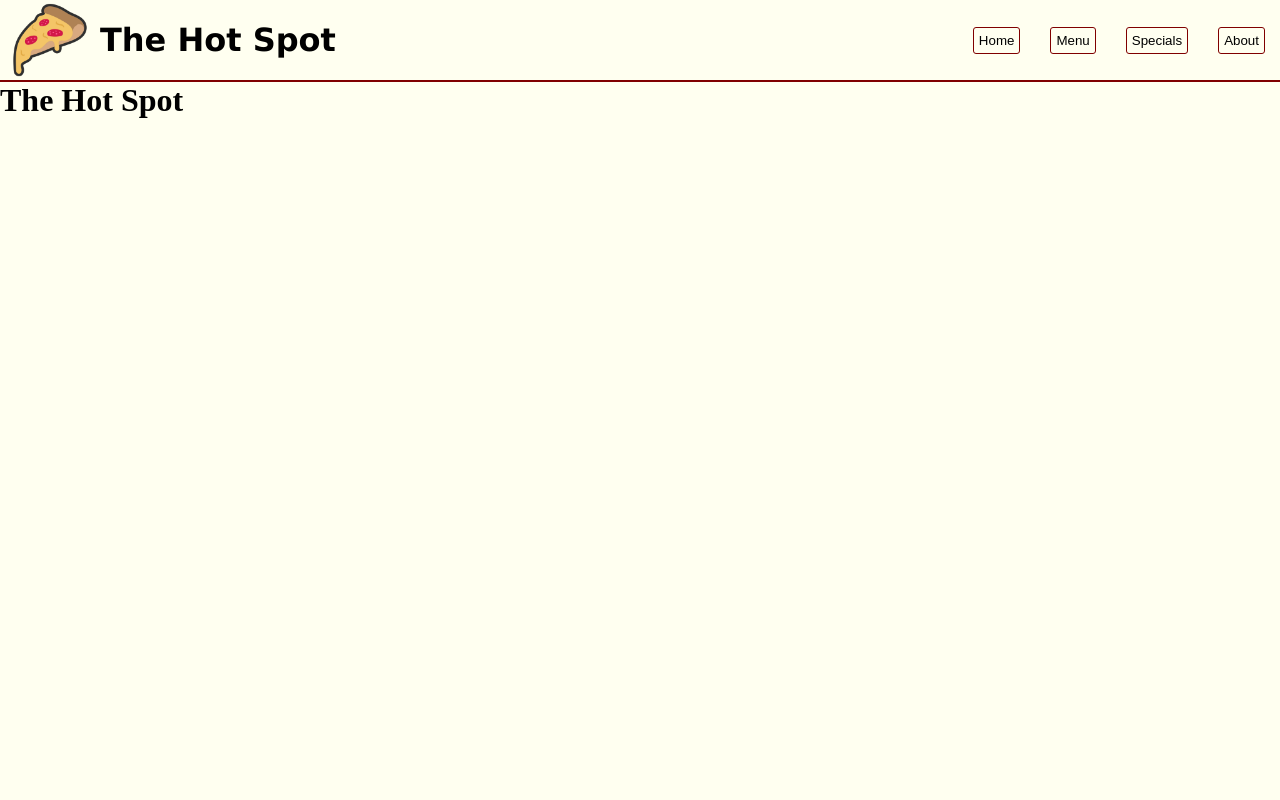
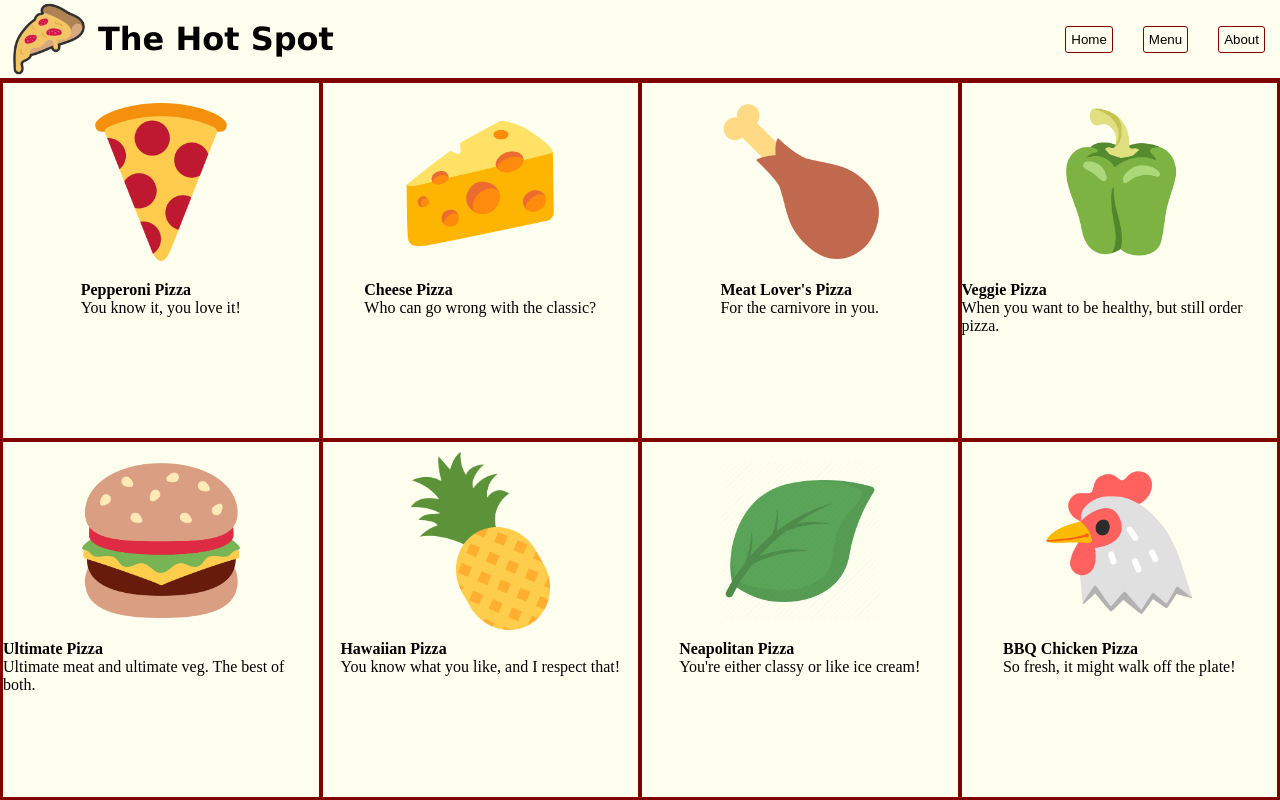
Before and after one commit to Aosegir/restaurant-page, a website built with webpack: page src/index.html in a window 1280 px wide. Both pictures are taken after a click on the button "Menu". Built offline with nearby package versions, Linux system fonts and the light colour scheme.

Commit message:
Updated CSS and JS to complete menu UI.

```diff
--- a/src/index.html
+++ b/src/index.html
@@ -14,7 +14,6 @@
         <nav id="buttons">
             <button id="home">Home</button>
             <button id="menu">Menu</button>
-            <button id="specials">Specials</button>
             <button id="about">About</button>
         </nav>
     </header>
--- a/src/index.js
+++ b/src/index.js
@@ -5,7 +5,6 @@ import Pizza from "../images/pizza.jpeg";
 //DOM VARIABLES
 let homeButton = document.getElementById('home');
 let menuButton = document.getElementById('menu');
-let specialsButton = document.getElementById('specials');
 let aboutButton = document.getElementById('about');
 
 // content is the scope we will be building the website pages within
@@ -30,33 +29,19 @@ function clearPage() {
     HOME PAGE LOADER
 */
 function loadHome() {
-    /*
-        div to contain everything
-            subdiv to contain image on left 3rd of screen
-                image  (pizza slice)
-            subdiv to contain history text on right 2/3rds of screen
-                title header
-                lorem ipsum history
-    */
-
     //DIV BUILDERS
     let contentDiv = document.createElement('div');
     let leftDiv = document.createElement('div');
     let rightDiv = document.createElement('div');
 
     //LEFT DIV
-    leftDiv.classList.add('flex');
-    leftDiv.classList.add('single');
+    leftDiv.classList.add('flex', 'single');
     let homeImage = new Image();
     homeImage.src = Pizza;
     leftDiv.appendChild(homeImage);
 
     //RIGHT DIV
-    rightDiv.classList.add('flex');
-    rightDiv.classList.add('column');
-    rightDiv.classList.add('main-center');
-    rightDiv.classList.add('cross-center');
-    rightDiv.classList.add('double');
+    rightDiv.classList.add('flex', 'column', 'main-center', 'cross-center', 'double');
     let homeHeader = document.createElement('h1');
     homeHeader.textContent = 'Welcome to The Hot Spot!';
     rightDiv.appendChild(homeHeader);
@@ -77,20 +62,70 @@ function loadHome() {
     MENU PAGE LOADER
 */
 function loadMenu() {
-    // BUILDING HEADER TEXT
-    let headerText = document.createElement('h1');
-    headerText.textContent = "The Hot Spot";
-    content.appendChild(headerText);
-}
+    let contentDiv = document.createElement('div');
+    contentDiv.classList.add('grid');
+    for(let i = 0; i < 8; i++) {
+        // GRID ITEM
+        let gridItem = document.createElement('div');
+        gridItem.classList.add('flex', 'column', 'cross-center', 'menu-border');
 
-/*
-    SPECIALS PAGE LOADER
-*/
-function loadSpecials() {
-    // BUILDING TEXT BLURB
-    let text = document.createElement('p');
-    text.textContent = "Text"
-    content.appendChild(text);
+        // IMAGE
+        let itemImage = new Image();
+        itemImage.src = `../images/menu/menu-${i}.png`;
+        itemImage.classList.add('contain');
+        gridItem.appendChild(itemImage);
+
+        // TEXT
+        let textContent = document.createElement('div');
+        let itemName = document.createElement('h4');
+        let itemDesc = document.createElement('p');
+
+        switch(i) {
+            case 0:
+                itemName.textContent = "Pepperoni Pizza";
+                itemDesc.textContent = "You know it, you love it!";
+                break;
+            case 1:
+                itemName.textContent = "Cheese Pizza";
+                itemDesc.textContent = "Who can go wrong with the classic?";
+                break;
+            case 2:
+                itemName.textContent = "Meat Lover's Pizza";
+                itemDesc.textContent = "For the carnivore in you.";
+                break;
+            case 3:
+                itemName.textContent = "Veggie Pizza";
+                itemDesc.textContent = "When you want to be healthy, but still order pizza.";
+                break;
+            case 4:
+                itemName.textContent = "Ultimate Pizza";
+                itemDesc.textContent = "Ultimate meat and ultimate veg. The best of both.";
+                break;
+            case 5:
+                itemName.textContent = "Hawaiian Pizza";
+                itemDesc.textContent = "You know what you like, and I respect that!";
+                break;
+            case 6:
+                itemName.textContent = "Neapolitan Pizza";
+                itemDesc.textContent = "You're either classy or like ice cream!";
+                break;
+            case 7:
+                itemName.textContent = "BBQ Chicken Pizza";
+                itemDesc.textContent = "So fresh, it might walk off the plate!";
+                break;
+            default:
+                alert("Error! Something went wrong!");
+                break;
+        };
+
+        textContent.append(itemName);
+        textContent.append(itemDesc);
+        gridItem.append(textContent);
+        contentDiv.append(gridItem);
+    }
+    contentDiv.id = "menu-grid";
+
+    content.appendChild(contentDiv);
 }
 
 /*
@@ -115,11 +150,6 @@ menuButton.addEventListener('click', () => {
     loadMenu();
 });
 
-specialsButton.addEventListener('click', () => {
-    clearPage();
-    loadSpecials();
-});
-
 aboutButton.addEventListener('click', () => {
     clearPage();
     loadAbout();
--- a/src/style.css
+++ b/src/style.css
@@ -2,6 +2,7 @@
     margin: 0;
     padding: 0;
     background: ivory;
+    box-sizing: border-box;
 }
 
 /*
@@ -72,3 +73,34 @@ header {
 .double {
     flex: 2;
 }
+
+/*
+    GRID CSS
+*/
+
+.grid {
+    display: grid;
+}
+
+#menu-grid {
+    grid-template-columns: repeat(4, 1fr);
+    grid-template-rows: repeat(2, 1fr);
+    border: 1px solid maroon;
+    height: 90vh;
+    width: 100vw;
+}
+
+/*
+    MENU CSS
+*/
+
+.contain {
+    height: 50%;
+    width: 50%;
+    object-fit: contain;
+    margin: 10px;
+}
+
+.menu-border {
+    border: 2px solid maroon;
+}
```
Also changed, not shown: images/menu/menu-0.png (added), images/menu/menu-1.png (added), images/menu/menu-2.png (added), images/menu/menu-3.png (added), images/menu/menu-4.png (added), images/menu/menu-5.png (added), images/menu/menu-6.png (added), images/menu/menu-7.png (added).
